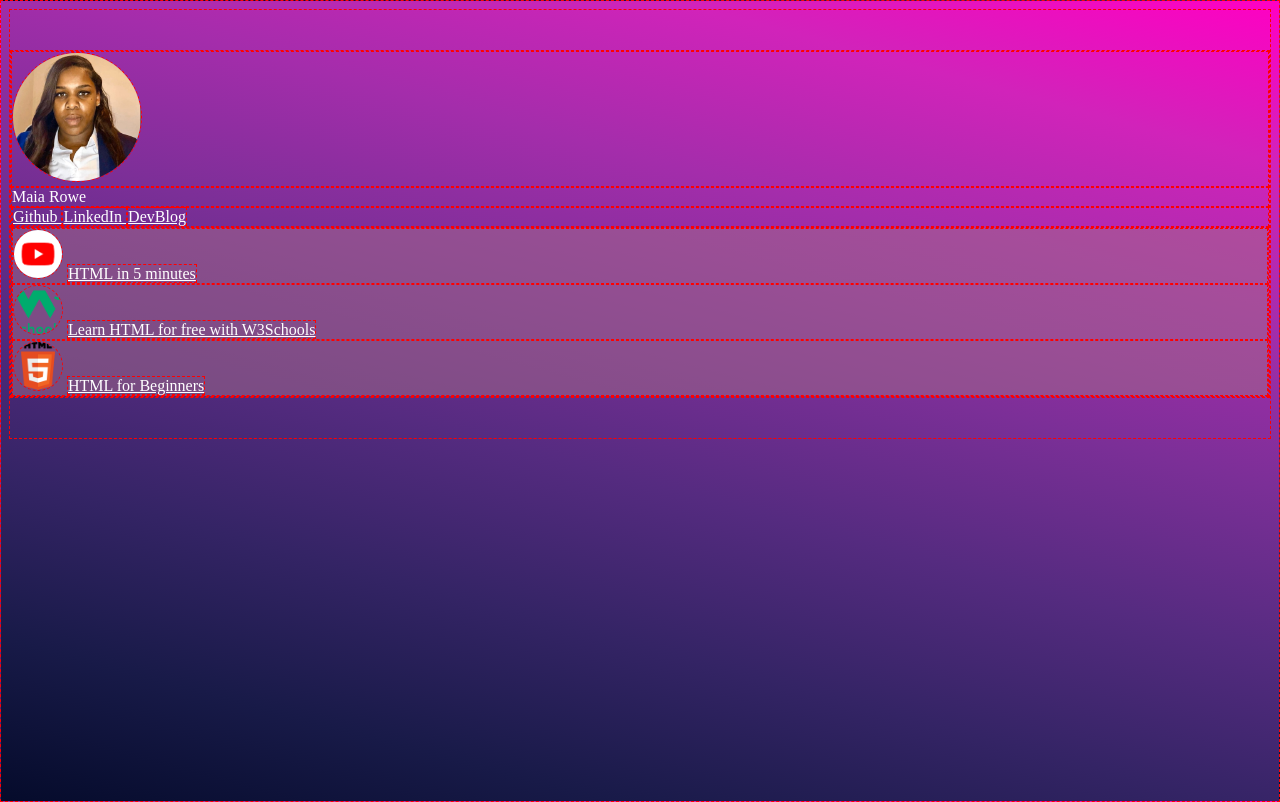
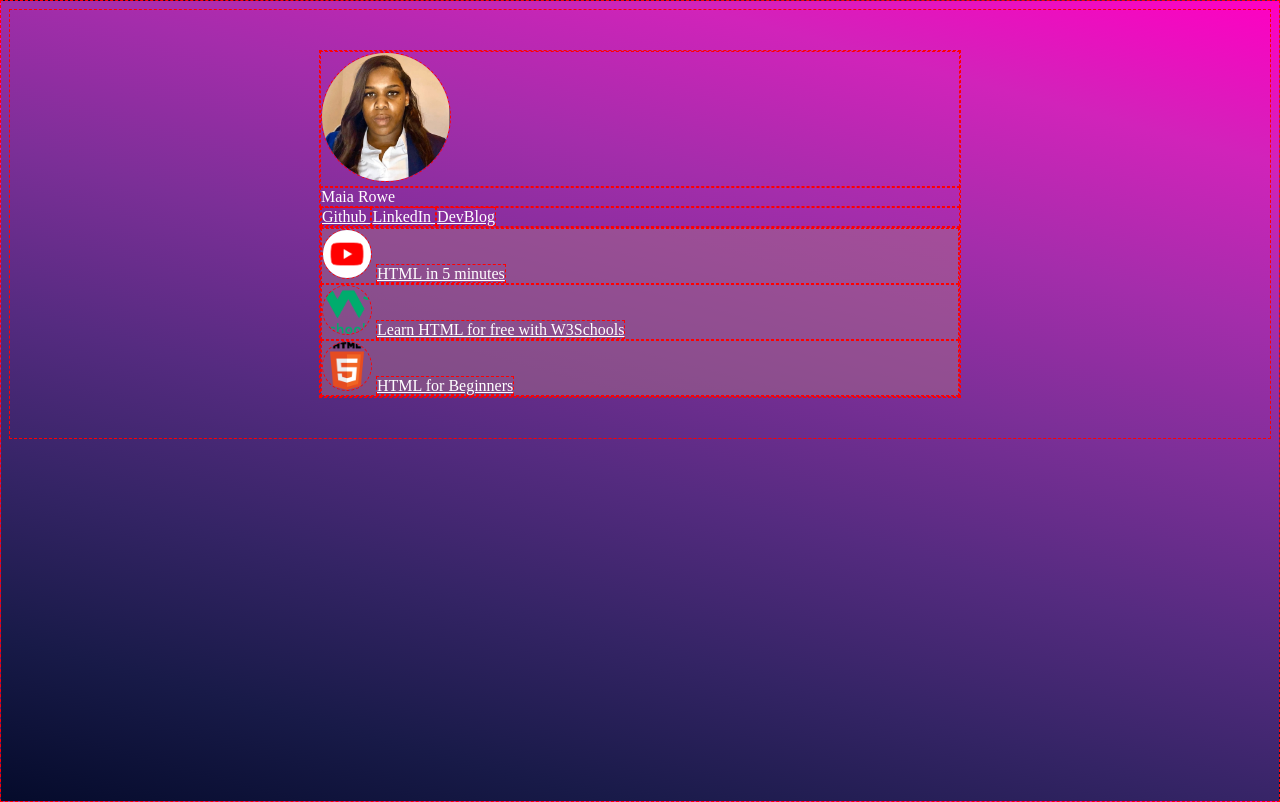
Before and after one commit to Mrowe178566/link-in-bio, a plain HTML site: page index.html in a window 1280 px wide. Drawn offline with Linux system fonts and the light colour scheme.

Commit message:
centering the main container

```diff
--- a/index.html
+++ b/index.html
@@ -44,6 +44,10 @@
       background-color: rgba(163, 110, 137, 0.5);
     }
 
+    .main-container {
+      width: 640px;
+      margin: auto;
+    }
   </style>
 </head>
 
```
